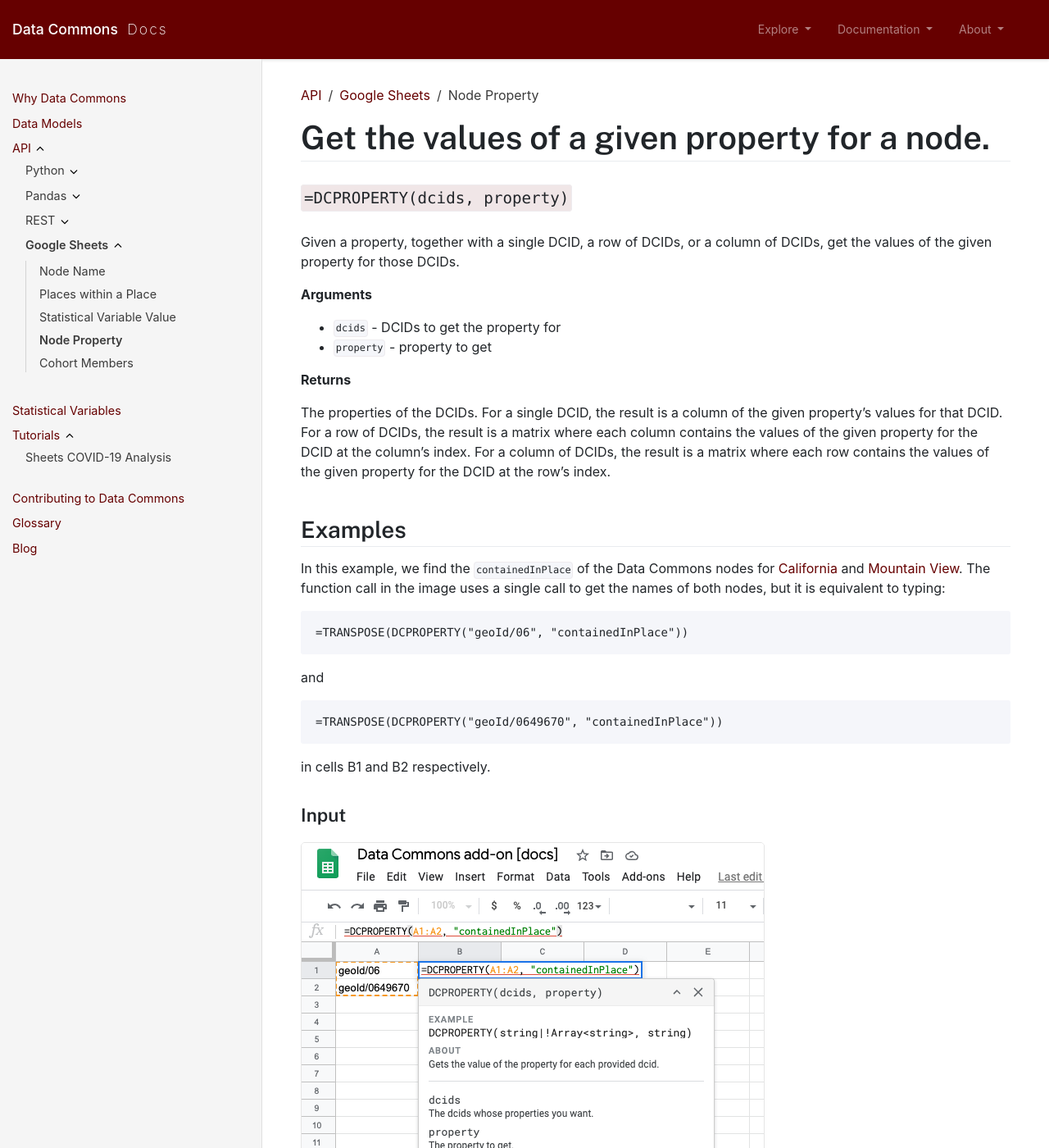
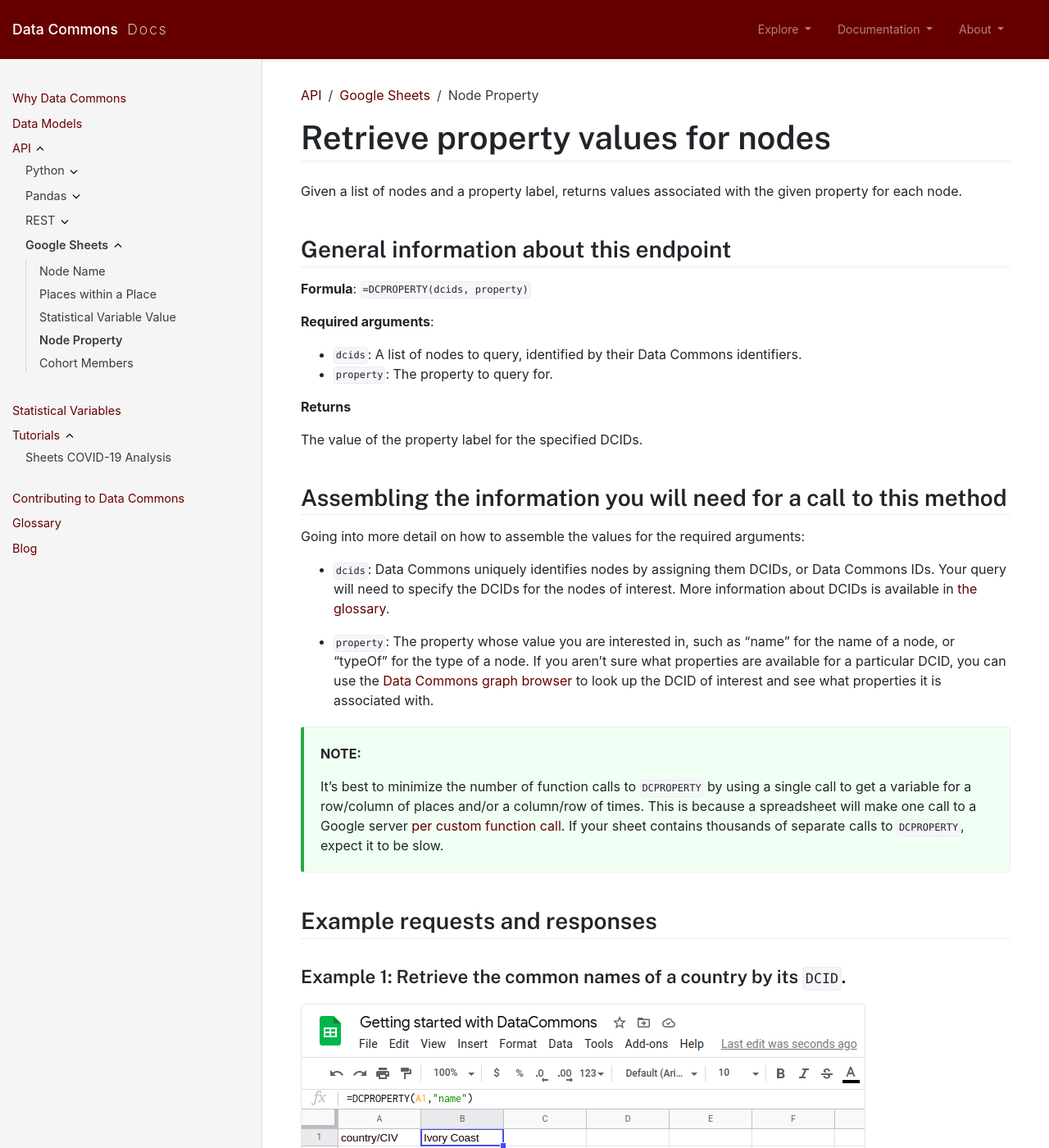
Before and after one commit to datacommonsorg/docsite, a Jekyll site: the page built from api/sheets/get_property.md, in a window 1280 px wide and 1400 px high. Shown: the whole window at 82% size. Built offline with Jekyll 4.4.1, drawn with Linux system fonts in a browser that asks for light colours; comment, search, counter and statistics services are not loaded; some of the changed text lies outside the part shown.

Commit message:
Sheets get property first pass (#130)
Updated doc

````diff
--- a/api/sheets/get_property.md
+++ b/api/sheets/get_property.md
@@ -6,40 +6,63 @@
 grand_parent: API
 ---
 
-# Get the values of a given property for a node.
+# Retrieve property values for nodes
 
-## `=DCPROPERTY(dcids, property)`
+Given a list of nodes and a property label, returns values associated with the given property for each node.
 
-Given a property, together with a single DCID, a row of DCIDs, or a column of DCIDs, get the values of the given property for those DCIDs.
+## General information about this endpoint
 
-**Arguments**
-*    `dcids` - DCIDs to get the property for
-*    `property` - property to get
+**Formula**: `=DCPROPERTY(dcids, property)`
 
-**Returns**
+**Required arguments**:
 
-The properties of the DCIDs. For a single DCID, the result is a column of the given property's values for that DCID. For a row of DCIDs, the result is a matrix where each column contains the values of the given property for the DCID at the column's index. For a column of DCIDs, the result is a matrix where each row contains the values of the given property for the DCID at the row's index.
+*   `dcids`: A list of nodes to query, identified by their Data Commons identifiers.
+*   `property`: The property to query for.
 
-## Examples
+ **Returns**
 
-In this example, we find the `containedInPlace` of the Data Commons nodes for [California](https://datacommons.org/browser/geoId/06) and [Mountain View](https://datacommons.org/browser/geoId/0649670). The function call in the image uses a single call to get the names of both nodes, but it is equivalent to typing:
+The value of the property label for the specified DCIDs.
 
-```
-=TRANSPOSE(DCPROPERTY("geoId/06", "containedInPlace"))
-```
+## Assembling the information you will need for a call to this method
 
-and
+Going into more detail on how to assemble the values for the required arguments:
 
-```
-=TRANSPOSE(DCPROPERTY("geoId/0649670", "containedInPlace"))
-```
+ - `dcids`: Data Commons uniquely identifies nodes by assigning them DCIDs, or Data Commons IDs. Your query will need to specify the DCIDs for the nodes of interest. More information about DCIDs is available in [the glossary](/glossary.html).
 
-in cells B1 and B2 respectively.
+ - `property`: The property whose value you are interested in, such as "name" for the name of a node, or "typeOf" for the type of a node. If you aren't sure what properties are available for a particular DCID, you can use the [Data Commons graph browser](https://datacommons.org/browser/) to look up the DCID of interest and see what properties it is associated with.
 
-### Input
+>  **NOTE:**
+>
+>  It's best to minimize the number of function calls to `DCPROPERTY` by using a single call to get a variable for a row/column of places and/or a column/row of times. This is because a spreadsheet will make one call to a Google server [per custom function call](https://developers.google.com/apps-script/guides/sheets/functions#optimization). If your sheet contains thousands of separate calls to `DCPROPERTY`, expect it to be slow.
 
-![](/assets/images/sheets/sheets_get_property_input.png)
+## Example requests and responses
 
-### Output
+### Example 1: Retrieve the common names of a country by its `DCID`.
 
-![](/assets/images/sheets/sheets_get_property_output.png)
+![](/assets/images/sheets/sheets_get_property_ivory_coast.png)
+
+### Example 2: Retrieve the order to which the plant _Austrobaileya scandens_ belongs.
+
+![](/assets/images/sheets/sheets_get_property_austrobaileyales_order.png)
+
+### Example 3: Retrieve the addresses of Stuyvesant High School in New York and Gunn High School in California.
+
+![](/assets/images/sheets/sheets_get_property_school_addresses.png)
+
+## Error Returns
+
+If you pass a nonexistent property, an empty value is returned:
+
+![](/assets/images/sheets/sheets_get_property_bad_property.png)
+
+If you pass a bad DCID, an empty value is returned:
+
+![](/assets/images/sheets/sheets_get_property_bad_dcid.png)
+
+If you pass an empty DCID, an error is returned:
+
+![](/assets/images/sheets/sheets_get_property_empty_dcid.png)
+
+If you do not pass a required positional argument, an error is returned:
+
+![](/assets/images/sheets/sheets_get_property_bad_args.png)
````
Also changed, not shown: assets/images/sheets/sheets_get_property_austrobaileyales_order.png (added), assets/images/sheets/sheets_get_property_bad_args.png (added), assets/images/sheets/sheets_get_property_bad_dcid.png (added), assets/images/sheets/sheets_get_property_bad_property.png (added), assets/images/sheets/sheets_get_property_empty_dcid.png (added), assets/images/sheets/sheets_get_property_ivory_coast.png (added), assets/images/sheets/sheets_get_property_school_addresses.png (added).
